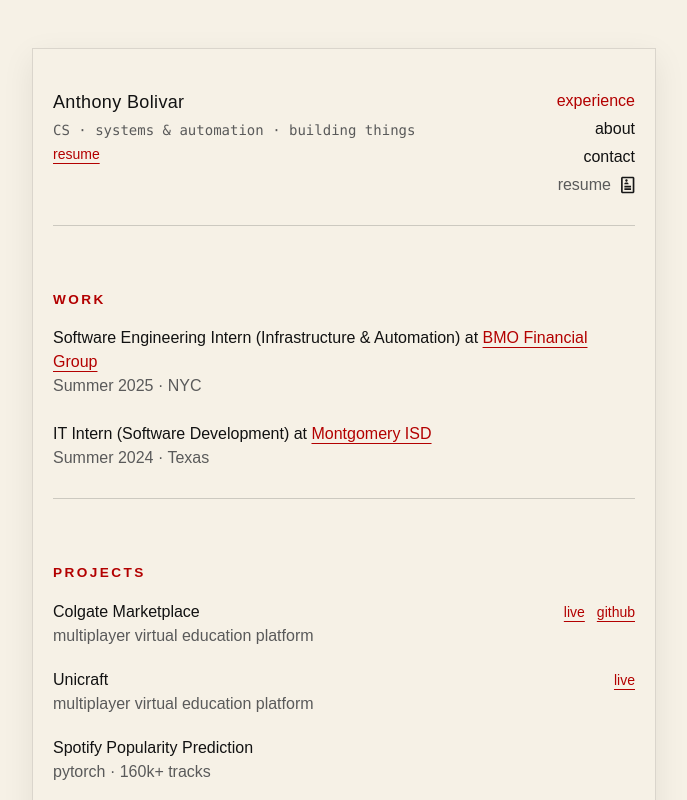
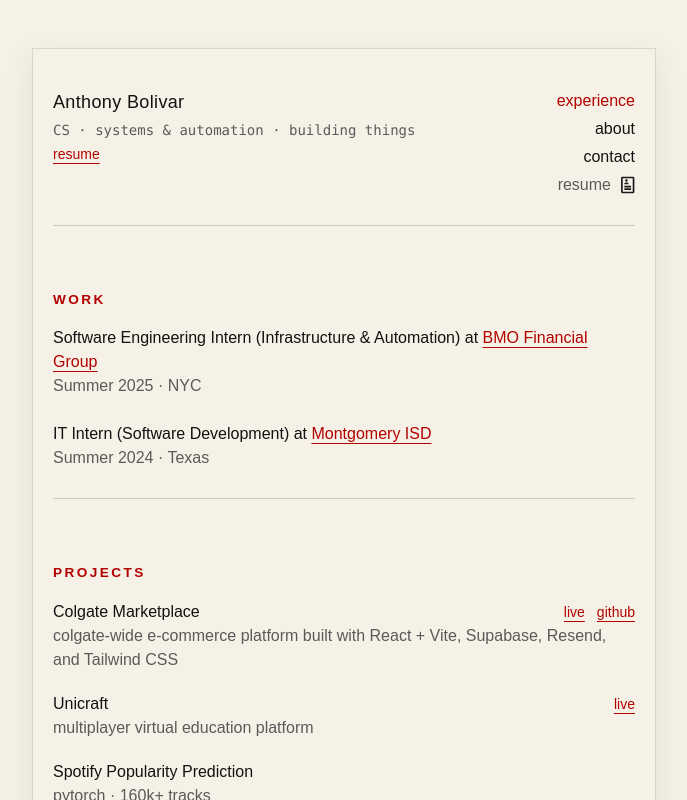
Before and after one commit to tonybolivar/personal-website, a Next.js app: page / in a window 1280 px wide. Shown: the top 800 px of the page, without its empty margins (296-983 px from the left). Built offline with nearby package versions, Linux system fonts and the light colour scheme; a web font is replaced by a local one.

Commit message:
Accurate Marketplace description

```diff
--- a/app/page.js
+++ b/app/page.js
@@ -28,7 +28,7 @@ const WORK = [
 const PROJECTS = [
   {
     name: "Colgate Marketplace",
-    meta: "multiplayer virtual education platform",
+    meta: "colgate-wide e-commerce platform built with React + Vite, Supabase, Resend, and Tailwind CSS",
     live: "https://www.colgatemarket.com/",
     github: "https://github.com/tonybolivar/colgate-marketplace",
   },
```
